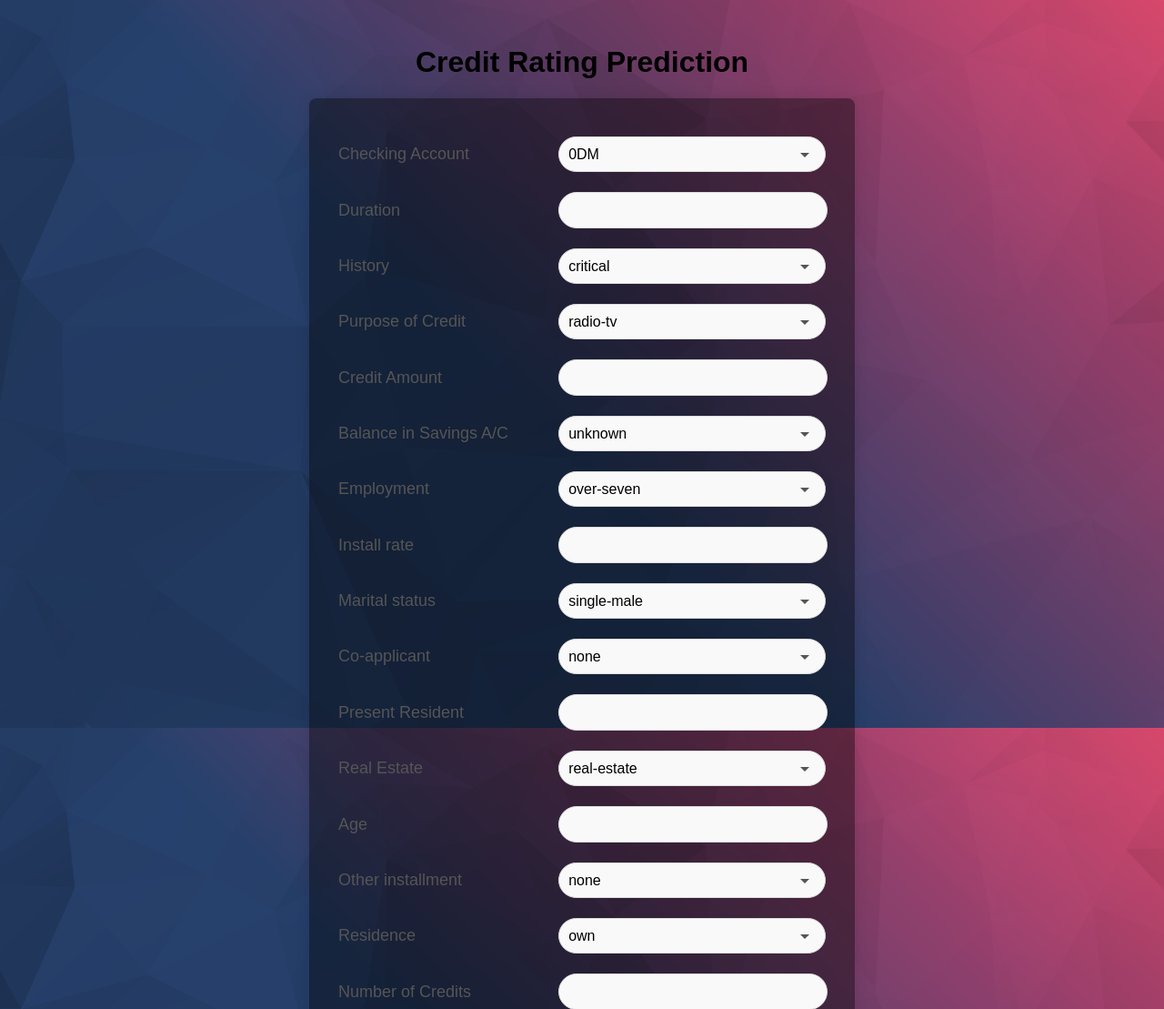
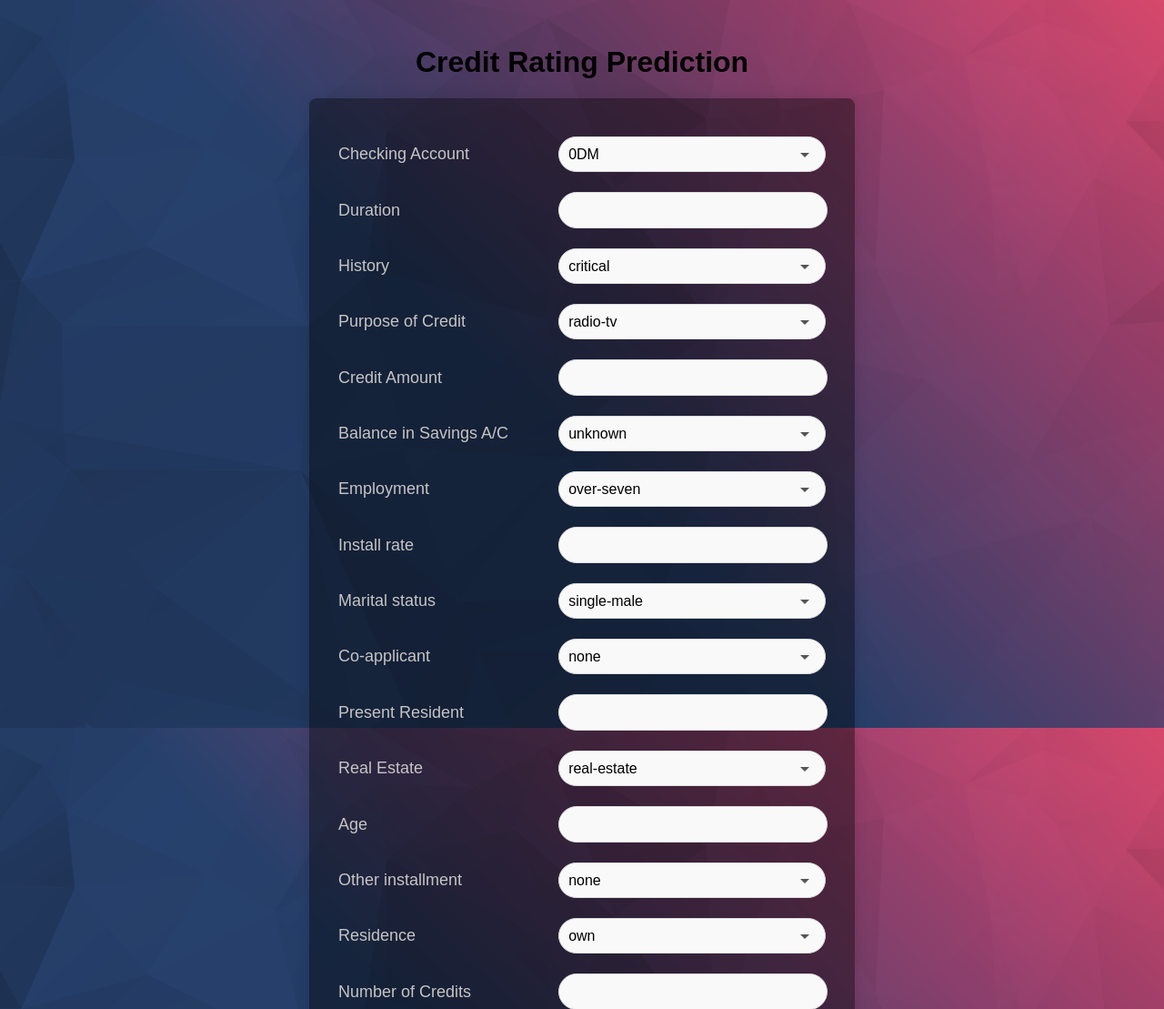
Before and after one commit to shubham1957/Credit_Rating_Prediction, a Flask app: page / in a window 1280 px wide. Shown: the top 1109 px of the page at 91% size. Run offline with Flask 3, Linux system fonts and the light colour scheme; parts of the project's set-up code (start-up, migrations or seed data) failed here and were passed over.

Commit message:
Imporved UI

```diff
--- a/app/static/style.css
+++ b/app/static/style.css
@@ -35,7 +35,7 @@ td {
 
 label {
     font-size: 18px;
-    color: #555;
+    color: #c7c4c4;
 }
 
 input[type='number'],
```
Also changed, not shown: 1 other file.
